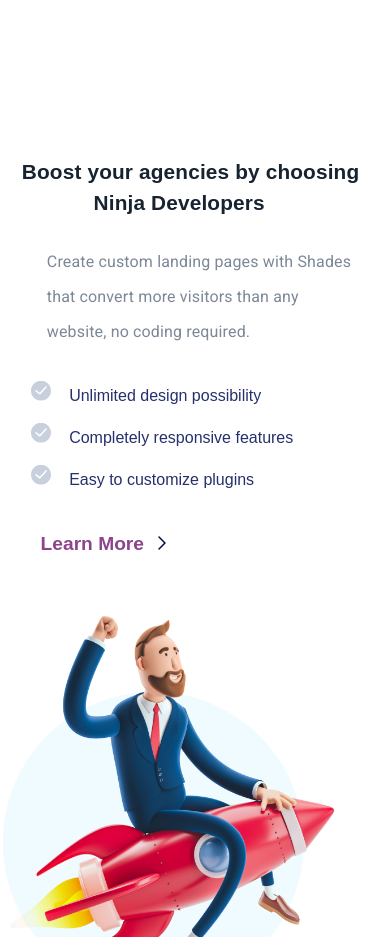
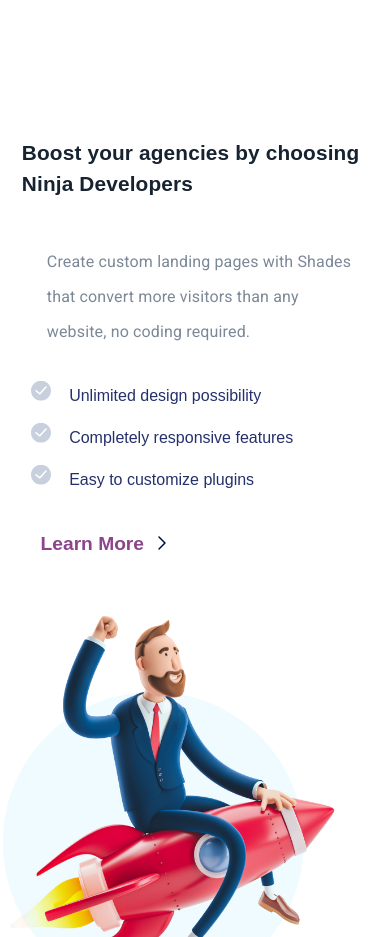
Before and after one commit to Bralex-svg/StartUp-Landing-Page, a React (Create React App) app: page / in a window 390 px wide. Shown: the part 2540-3477 px from the top of the page. Built offline with nearby package versions, Linux system fonts and the light colour scheme.

Commit message:
second commit

```diff
--- a/src/components/bragging.css
+++ b/src/components/bragging.css
@@ -77,12 +77,12 @@ li span{
       font-size: 1.3rem;
       width: 115%;
       margin-left: -18%;
-      transform: translateY(-600%);
+      transform: translateY(-630%);
   }
 
-  .ninja {
+  /* .ninja {
       margin-left: 20%;
-  }
+  } */
 
  .create {
      font-size: 1rem;
```
